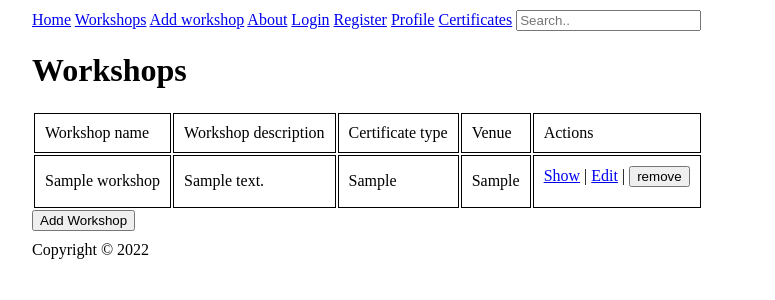
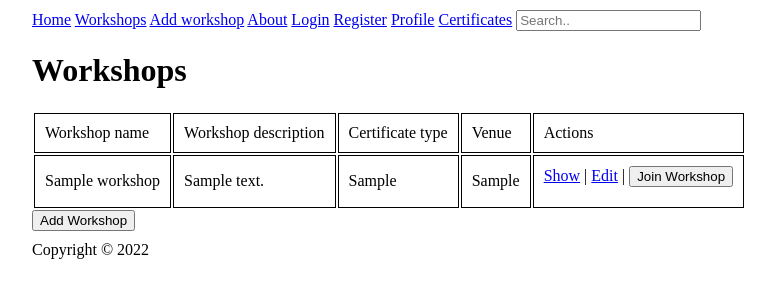
Before and after one commit to redchristian20/CWMSQR, a CodeIgniter app: page /database/workshops in a window 1280 px wide. Shown: the top 300 px of the page, without its empty margins (128-903 px from the left). Run offline with CodeIgniter, Linux system fonts and the light colour scheme; tables that the repository leaves empty or names only in its code hold one stand-in row (values such as "Sample post").

Commit message:
Update workshops.php

```diff
--- a/application/views/workshops.php
+++ b/application/views/workshops.php
@@ -19,8 +19,8 @@
                 <td><?=$val['venue']?></td>
                 <td>
                     <a href='/show/<?=$val['id']?>'>Show</a> | <a href='/edit_user/<?=$val['id']?>'>Edit</a> |
-                    <form action='remove/<?=$val['id']?>' method='POST'>
-                        <input type='submit' value='remove'>
+                    <form action='join_workshop/<?=$val['id']?>' method='POST'>
+                        <input type='submit' value='Join Workshop'>
                     </form>
                 </td>
             </tr>
```
